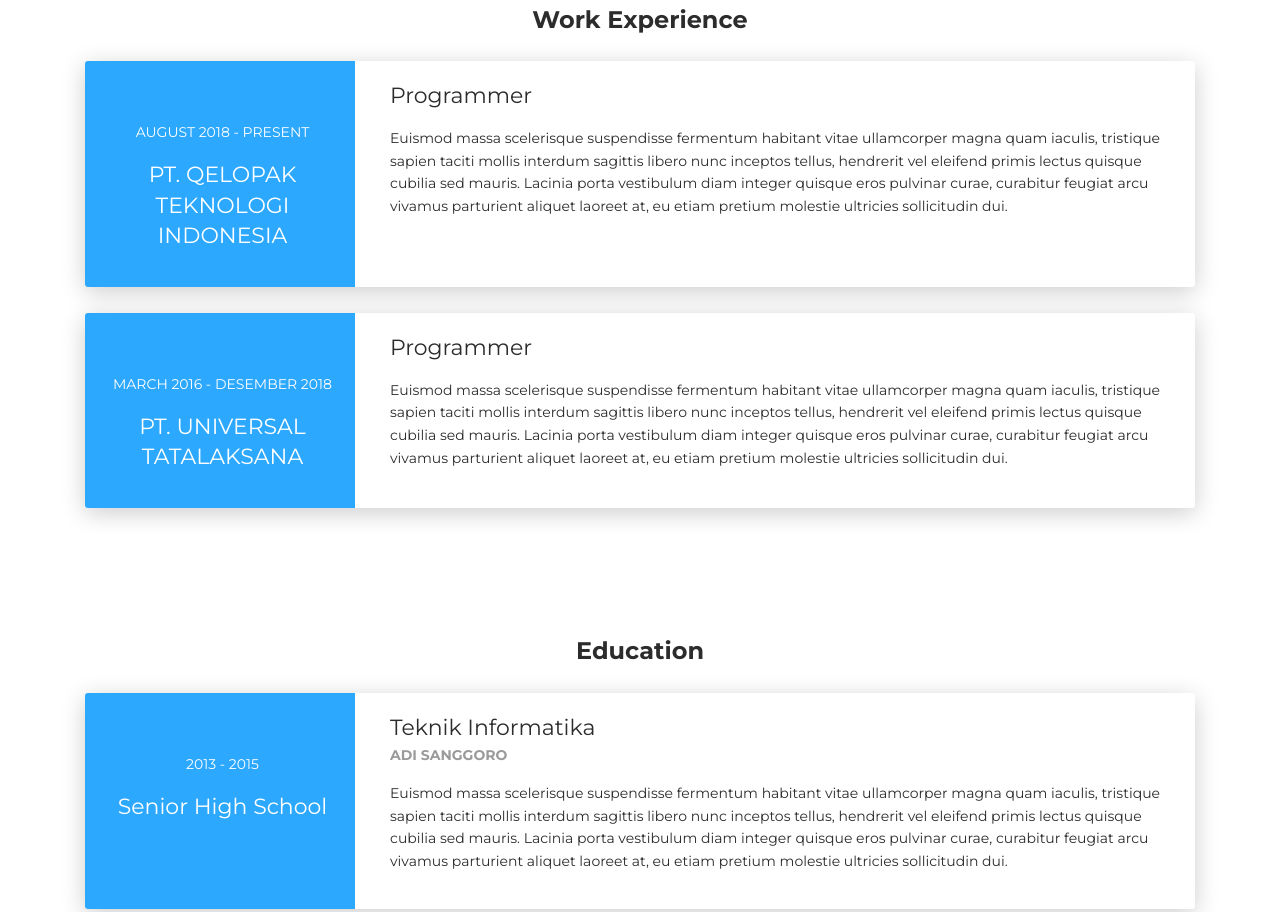
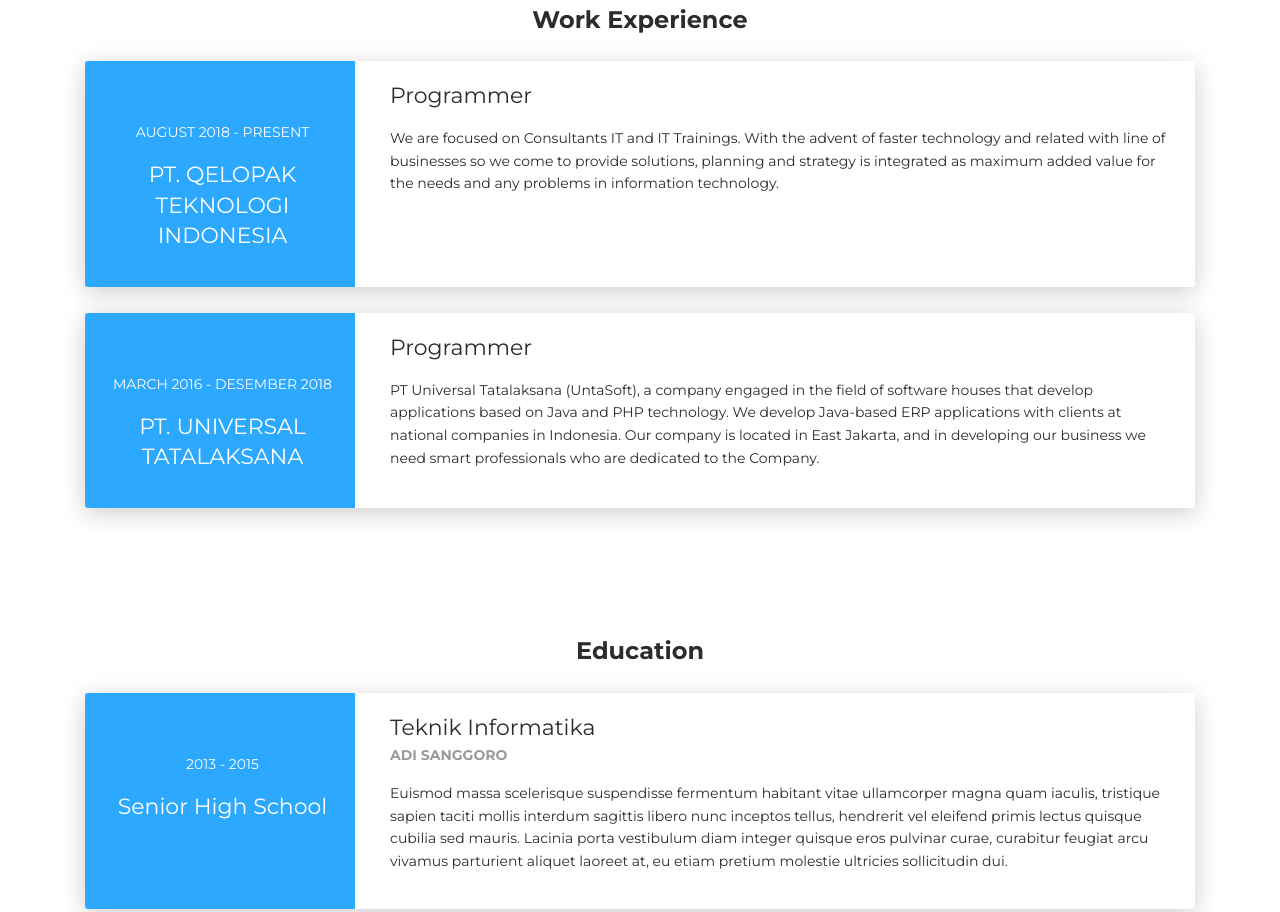
Before and after one commit to AminFuady/aminfuady.github.io, a plain HTML site: page index.html in a window 1280 px wide. Shown: the part 2436-3348 px from the top of the page. Drawn offline with Linux system fonts and the light colour scheme.

Commit message:
update UI

```diff
--- a/index.html
+++ b/index.html
@@ -295,7 +295,7 @@
         <div class="col-md-9" data-aos="fade-left" data-aos-offset="50" data-aos-duration="500">
           <div class="card-body">
             <div class="h5">Programmer</div>
-            <p>Euismod massa scelerisque suspendisse fermentum habitant vitae ullamcorper magna quam iaculis, tristique sapien taciti mollis interdum sagittis libero nunc inceptos tellus, hendrerit vel eleifend primis lectus quisque cubilia sed mauris. Lacinia porta vestibulum diam integer quisque eros pulvinar curae, curabitur feugiat arcu vivamus parturient aliquet laoreet at, eu etiam pretium molestie ultricies sollicitudin dui.</p>
+            <p>We are focused on Consultants IT and IT Trainings. With the advent of faster technology and related with line of businesses so we come to provide solutions, planning and strategy is integrated as maximum added value for the needs and any problems in information technology.</p>
           </div>
         </div>
       </div>
@@ -311,7 +311,7 @@
         <div class="col-md-9" data-aos="fade-left" data-aos-offset="50" data-aos-duration="500">
           <div class="card-body">
             <div class="h5">Programmer</div>
-            <p>Euismod massa scelerisque suspendisse fermentum habitant vitae ullamcorper magna quam iaculis, tristique sapien taciti mollis interdum sagittis libero nunc inceptos tellus, hendrerit vel eleifend primis lectus quisque cubilia sed mauris. Lacinia porta vestibulum diam integer quisque eros pulvinar curae, curabitur feugiat arcu vivamus parturient aliquet laoreet at, eu etiam pretium molestie ultricies sollicitudin dui.</p>
+            <p>PT Universal Tatalaksana (UntaSoft), a company engaged in the field of software houses that develop applications based on Java and PHP technology. We develop Java-based ERP applications with clients at national companies in Indonesia. Our company is located in East Jakarta, and in developing our business we need smart professionals who are dedicated to the Company.</p>
           </div>
         </div>
       </div>
@@ -379,7 +379,7 @@
       <div class="container text-center"><a class="cc-facebook btn btn-link" href="https://www.facebook.com/muhamadfuady"><i class="fa fa-facebook fa-2x " aria-hidden="true"></i></a><a class="cc-twitter btn btn-link " href="https://twitter.com/MAFuady"><i class="fa fa-twitter fa-2x " aria-hidden="true"></i></a><a class="cc-linkedin btn btn-link" href="https://www.linkedin.com/in/aminfuady/"><i class="fa fa-linkedin fa-2x" aria-hidden="true"></i></a><a class="cc-instagram btn btn-link" href="https://www.instagram.com/muhaminfuady/?hl=id"><i class="fa fa-instagram fa-2x " aria-hidden="true"></i></a></div>
       <div class="h4 title text-center">Muhamad Amin Fuady</div>
       <div class="text-center text-muted">
-        <p>&copy; Creative CV. All rights reserved.<br>Design - <a class="credit" href="https://templateflip.com" target="_blank">TemplateFlip</a></p>
+        <p>&copy; Creative CV. All rights reserved.<br>Design - <a class="credit" href="https://templateflip.com" target="_blank">Muhamad Amin Fuady</a></p>
       </div>
     </footer>
     <script src="js/core/jquery.3.2.1.min.js"></script>
```
